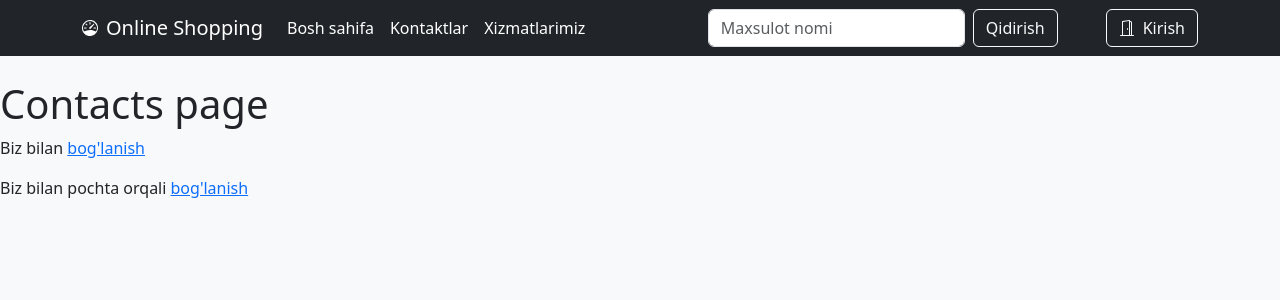
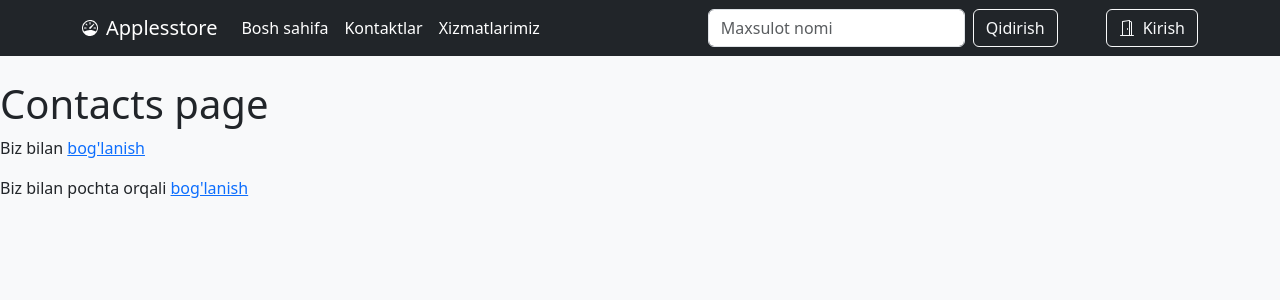
Before and after one commit to ziyovuddin9997/django_project, a Django app: page /contacts/ in a window 1280 px wide. Shown: the top 300 px of the page. Run offline with Django 5.2, Linux system fonts and the light colour scheme.

Commit message:
clear navbar.html

```diff
--- a/templates/_navbar.html
+++ b/templates/_navbar.html
@@ -5,7 +5,7 @@
 				<path d="M8 2a.5.5 0 0 1 .5.5V4a.5.5 0 0 1-1 0V2.5A.5.5 0 0 1 8 2M3.732 3.732a.5.5 0 0 1 .707 0l.915.914a.5.5 0 1 1-.708.708l-.914-.915a.5.5 0 0 1 0-.707M2 8a.5.5 0 0 1 .5-.5h1.586a.5.5 0 0 1 0 1H2.5A.5.5 0 0 1 2 8m9.5 0a.5.5 0 0 1 .5-.5h1.5a.5.5 0 0 1 0 1H12a.5.5 0 0 1-.5-.5m.754-4.246a.39.39 0 0 0-.527-.02L7.547 7.31A.91.91 0 1 0 8.85 8.569l3.434-4.297a.39.39 0 0 0-.029-.518z"/>
 				<path fill-rule="evenodd" d="M6.664 15.889A8 8 0 1 1 9.336.11a8 8 0 0 1-2.672 15.78zm-4.665-4.283A11.95 11.95 0 0 1 8 10c2.186 0 4.236.585 6.001 1.606a7 7 0 1 0-12.002 0"/>
 			</svg>
-			Online Shopping
+			Applesstore
 		</a>
 		<button
 			class="navbar-toggler"
```
